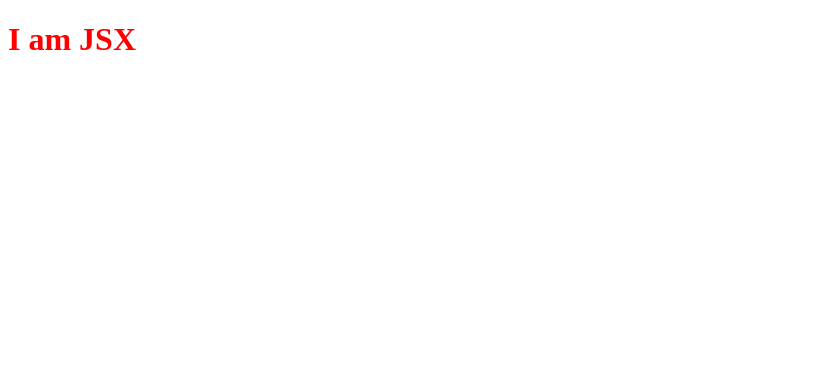
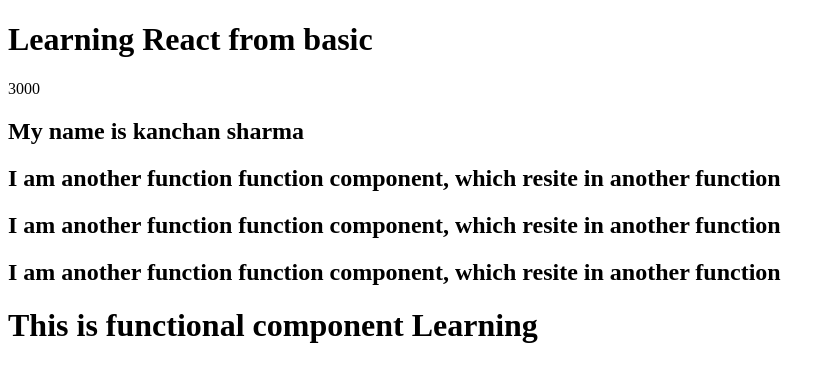
Before and after one commit to kanchan1450/reactCore, a React (Vite) app: page / in a window 1280 px wide. Shown: the top 382 px of the page, without its empty margins (0-836 px from the left). Built offline with nearby package versions, Linux system fonts and the light colour scheme.

Commit message:
Ep-3: Learning about JSX and  functional component and rendering of it.

```diff
--- a/App.js
+++ b/App.js
@@ -1,19 +1,33 @@
 import React from "react";
 import  ReactDOM from "react-dom/client";
 
-// React.creatElement => React Elemnt - JS object => HTML Elemnt(render)
-const parent = React.createElement("div", {id: "parent"},
-    React.createElement("div",{id: "child"},[
-    React.createElement("h2",{},"I am in h2 tag"),
-    React.createElement("h3", {}, "I am in h3 tag")
+const title = <h1 id="title">Learning React from basic</h1>
+
+const Component =() => {
+    return <h2>I am another function function component, which resite in another function</h2>
+}
+// Creation of functional component in react
+
+const Heading = () => (
+    <div id="container">
+
+        {/* This is calling of React element inside it */}
+        {title}
 
 
-]));
-console.log(parent);
+        {/* we can directly write any string and mathematical opearation with the help of curly braces{} */}
+        {1000+2000}
+        {<h2>My name is kanchan sharma</h2>}
 
-// JSX - it is a HTML like syntax, It is used to write development environment friendly code, bcoz react core code is very tough to read and maintain it.
-const heading = <h1 id = "heading">I am JSX</h1>
-console.log(heading);
+
+        {/* This is calling method of function inside another function */}
+        {Component()}
+        <Component/>
+        <Component></Component>
+    <h1 className="heading">This is functional component Learning</h1>
+    </div>
+);
 
 const root = ReactDOM.createRoot(document.getElementById("root"));
-root.render(heading);
+// rendering of functional component is used to do with angular bracket
+root.render(<Heading/>);
```
